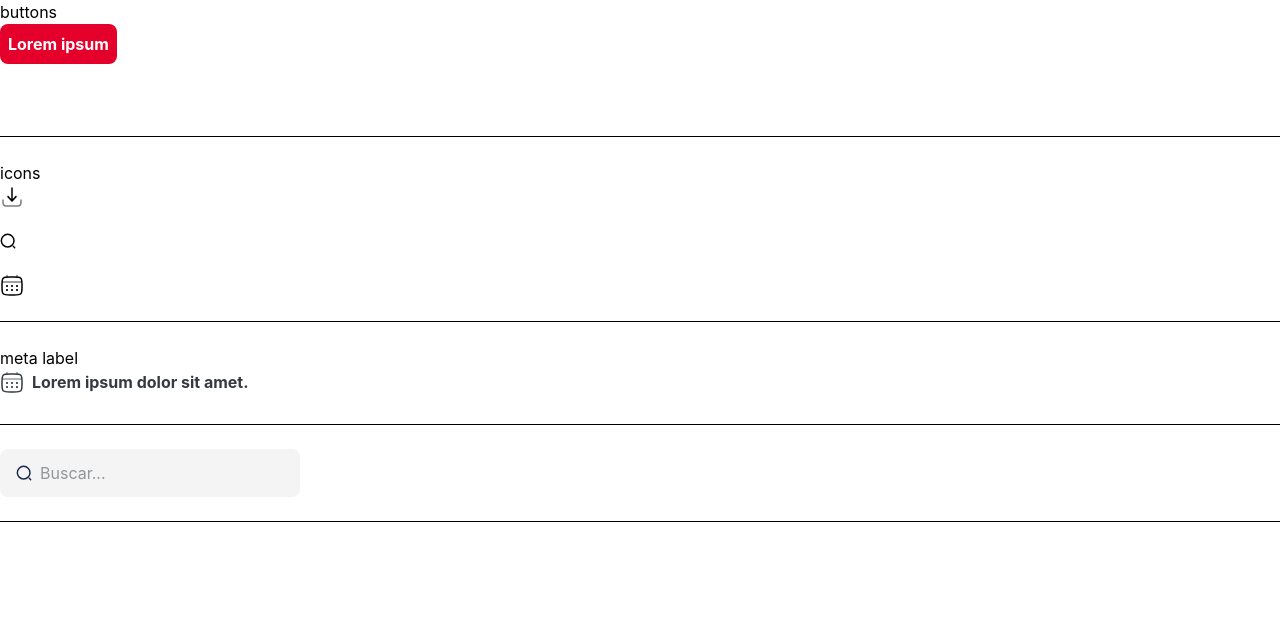
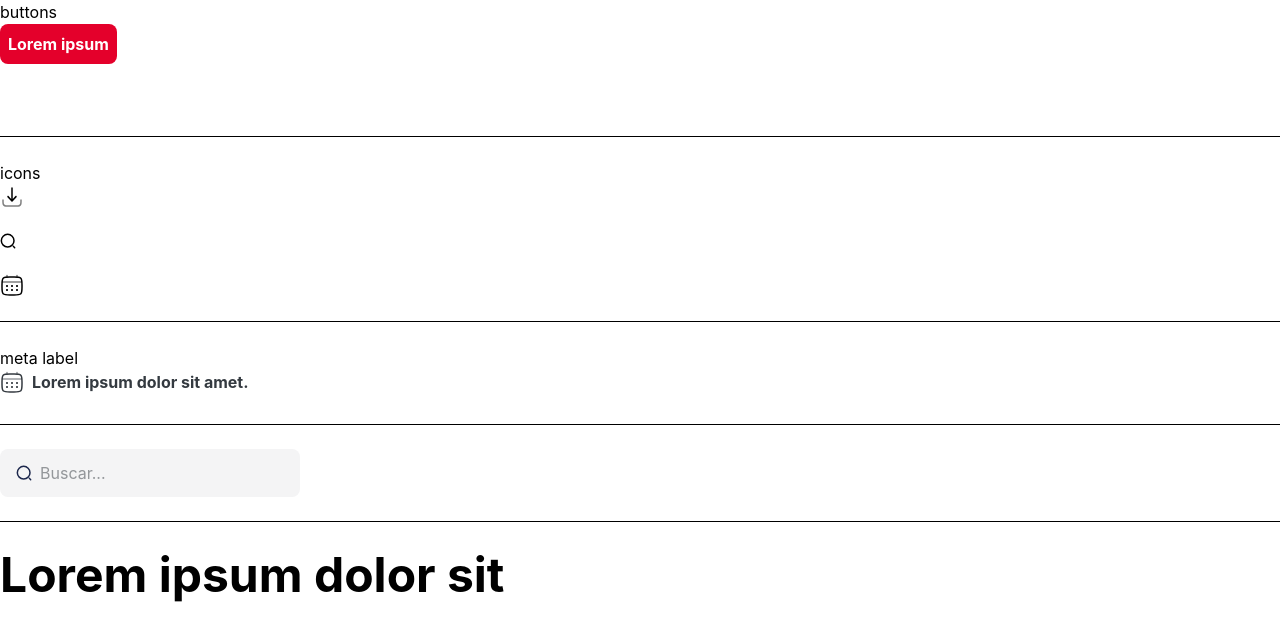
Before and after one commit to simon8x/mindata-challenge, an Angular app: page /ui-kit in a window 1280 px wide. Shown: the top 640 px of the page. Built offline with nearby package versions, Linux system fonts and the light colour scheme; a web font is replaced by a local one.

Commit message:
feat: add section-heading component

```diff
--- /dev/null
+++ b/src/app/components/section-heading/section-heading.component.css
@@ -0,0 +1,10 @@
+@reference "../../../styles.css";
+:host {
+  display: contents;
+}
+.section-heading {
+  @apply font-sans font-bold text-heading text-section-title-sm;
+  @variant md {
+    @apply text-section-title;
+  }
+}
--- /dev/null
+++ b/src/app/components/section-heading/section-heading.component.html
@@ -0,0 +1 @@
+<h2 class="section-heading">{{ headingText() }}</h2>
--- /dev/null
+++ b/src/app/components/section-heading/section-heading.component.ts
@@ -0,0 +1,11 @@
+import { Component, input } from '@angular/core';
+
+@Component({
+  selector: 'app-section-heading',
+  imports: [],
+  templateUrl: './section-heading.component.html',
+  styleUrl: './section-heading.component.css'
+})
+export class SectionHeadingComponent {
+  readonly headingText = input.required<string>();
+}
--- a/src/app/pages/ui-kit/ui-kit.component.html
+++ b/src/app/pages/ui-kit/ui-kit.component.html
@@ -29,3 +29,6 @@
     <app-search-input labelText="Buscar" placeholder="Buscar..." />
 </div>
 <br/><hr/><br/>
+<div>
+    <app-section-heading headingText="Lorem ipsum dolor sit"/>
+</div>
--- a/src/app/pages/ui-kit/ui-kit.component.ts
+++ b/src/app/pages/ui-kit/ui-kit.component.ts
@@ -3,10 +3,11 @@ import { ButtonComponent } from '../../components/button/button.component';
 import { IconComponent } from "../../components/icon/icon.component";
 import { MetaLabelComponent } from '../../components/meta-label/meta-label.component';
 import { SearchInputComponent } from '../../components/search-input/search-input.component';
+import { SectionHeadingComponent } from '../../components/section-heading/section-heading.component';
 
 @Component({
   selector: 'app-ui-kit',
-  imports: [ButtonComponent, IconComponent, MetaLabelComponent, SearchInputComponent],
+  imports: [ButtonComponent, IconComponent, MetaLabelComponent, SearchInputComponent, SectionHeadingComponent],
   templateUrl: './ui-kit.component.html',
   styleUrl: './ui-kit.component.css'
 })
--- a/src/styles.css
+++ b/src/styles.css
@@ -12,6 +12,8 @@
   --text-btn: 1rem;
   --text-btn--line-height: 1.5rem;
 
+  --text-section-title-sm: 1.875rem;
+  --text-section-title-sm--line-height: 2rem;
   --text-section-title: 3rem;
   --text-section-title--line-height: 3.625rem;
 
```
